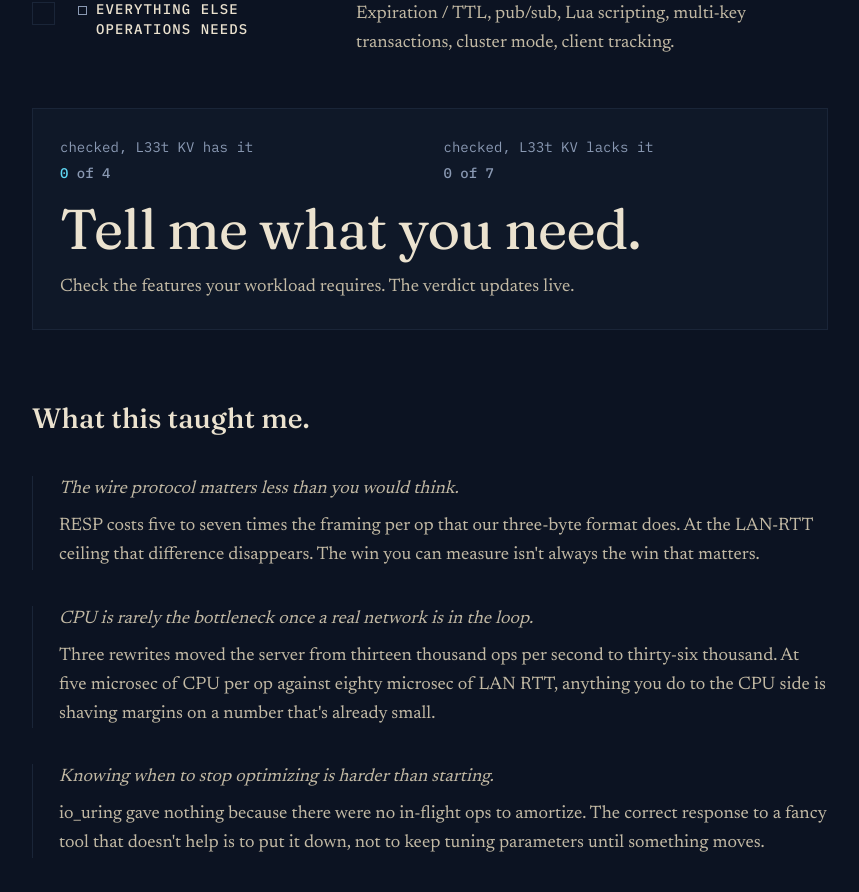
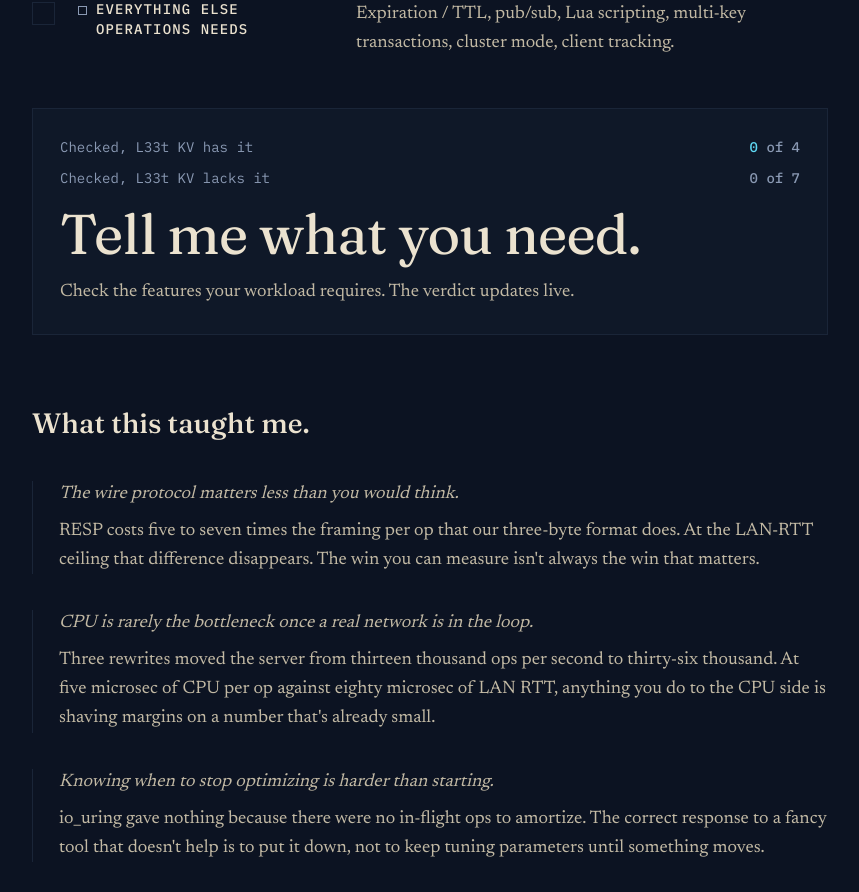
Before and after one commit to AureliusNguyen/L33t, a Next.js app: page / in a window 1280 px wide. Shown: the part 9890-10782 px from the top of the page, without its empty margins (210-1069 px from the left). Built offline with nearby package versions, Linux system fonts and the light colour scheme.

Commit message:
fix counter layout

```diff
--- a/components/InteractiveTradeoffs.tsx
+++ b/components/InteractiveTradeoffs.tsx
@@ -320,34 +320,34 @@ export function InteractiveTradeoffs() {
           transition: "border-color 240ms ease-out",
         }}
       >
-        <div className="grid grid-cols-2 gap-3 sm:gap-6">
-          <div>
-            <div
+        <div className="space-y-2">
+          <div className="flex items-baseline justify-between gap-3">
+            <span
               className="small mono"
               style={{ color: "var(--color-ink-muted)" }}
             >
-              checked, L33t KV has it
-            </div>
-            <div
-              className="mono-data tabular-nums mt-1"
+              Checked, L33t KV has it
+            </span>
+            <span
+              className="mono-data tabular-nums"
               style={{ color: "var(--color-cyan)" }}
             >
-              <span>{selectedSupported}</span>
+              {selectedSupported}
               <span style={{ color: "var(--color-ink-muted)" }}>
                 {" of "}
                 {totalSupported}
               </span>
-            </div>
+            </span>
           </div>
-          <div>
-            <div
+          <div className="flex items-baseline justify-between gap-3">
+            <span
               className="small mono"
               style={{ color: "var(--color-ink-muted)" }}
             >
-              checked, L33t KV lacks it
-            </div>
-            <div
-              className="mono-data tabular-nums mt-1"
+              Checked, L33t KV lacks it
+            </span>
+            <span
+              className="mono-data tabular-nums"
               style={{
                 color:
                   missingNeeded > 0
@@ -355,12 +355,12 @@ export function InteractiveTradeoffs() {
                     : "var(--color-ink-muted)",
               }}
             >
-              <span>{missingNeeded}</span>
+              {missingNeeded}
               <span style={{ color: "var(--color-ink-muted)" }}>
                 {" of "}
                 {totalMissing}
               </span>
-            </div>
+            </span>
           </div>
         </div>
         <div
```
